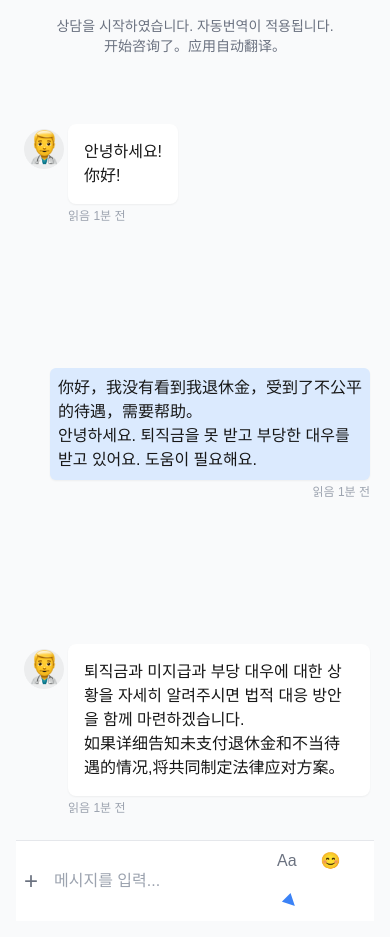
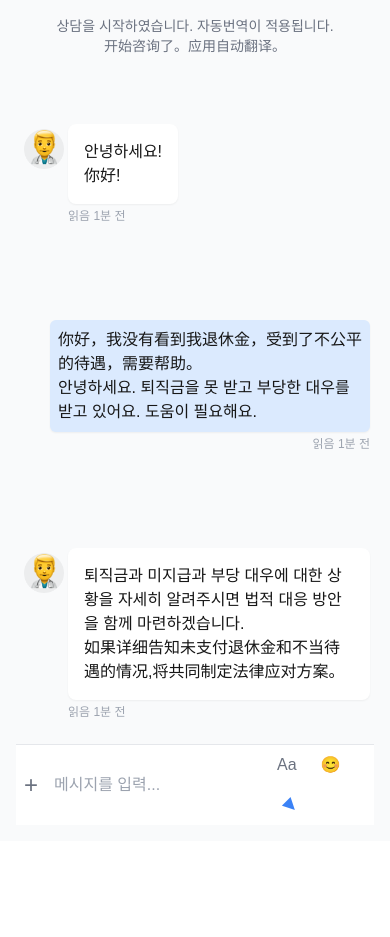
Before and after one commit to LawCare/Law_Care-FE, a Next.js app: page /live-chat in a window 390 px wide. After the commit the page ends 844 px from the top, so only its background shows below. Built offline with nearby package versions, Linux system fonts and the light colour scheme.

Commit message:
feat: 반응형 분기점 설정, 채팅창 조절

```diff
--- a/src/app/globals.css
+++ b/src/app/globals.css
@@ -19,3 +19,20 @@ body {
   background: var(--background);
   font-family: sans-serif;
 }
+
+.container {
+  width: 100%;
+  padding: 0 20px;
+}
+
+@media screen and (min-width: 1024px) {
+  .container {
+    max-width: 1200px;
+    margin: 0 auto;
+  }
+}
+
+img {
+  max-width: 100%;
+  height: auto;
+}
--- a/src/components/LiveChat/Chatting.jsx
+++ b/src/components/LiveChat/Chatting.jsx
@@ -2,7 +2,7 @@ import Image from 'next/image';
 import React from 'react';
 import manicon from '../../assets/icons/man icon.png';
 
-const ChatInterface = () => {
+const Chatting = () => {
   return (
     <div className="max-w-6xl mx-auto p-4 bg-gray-50">
       <div className="text-center text-gray-500 text-sm mb-16">
@@ -11,7 +11,7 @@ const ChatInterface = () => {
         开始咨询了。应用自动翻译。
       </div>
 
-      <div className="space-y-36 p-1">
+      <div className="space-y-24 p-1">
         <div className="flex items-start ">
           <Image src={manicon} alt="User" width={40} className='m-1' />
           <div className="flex flex-col">
@@ -68,4 +68,4 @@ const ChatInterface = () => {
   );
 };
 
-export default ChatInterface;
+export default Chatting;
--- a/tailwind.config.js
+++ b/tailwind.config.js
@@ -1,4 +1,5 @@
 /** @type {import('tailwindcss').Config} */
+
 module.exports = {
   content: [
     './src/pages/**/*.{js,ts,jsx,tsx,mdx}',
@@ -15,6 +16,9 @@ module.exports = {
         'custom-dark-blue': '#00203A',
         'custom-sky-blue': '#EFF7FF'
       }
+    },
+    screens: {
+      'laptop' : '1024px'
     }
   },
   plugins: []
```
